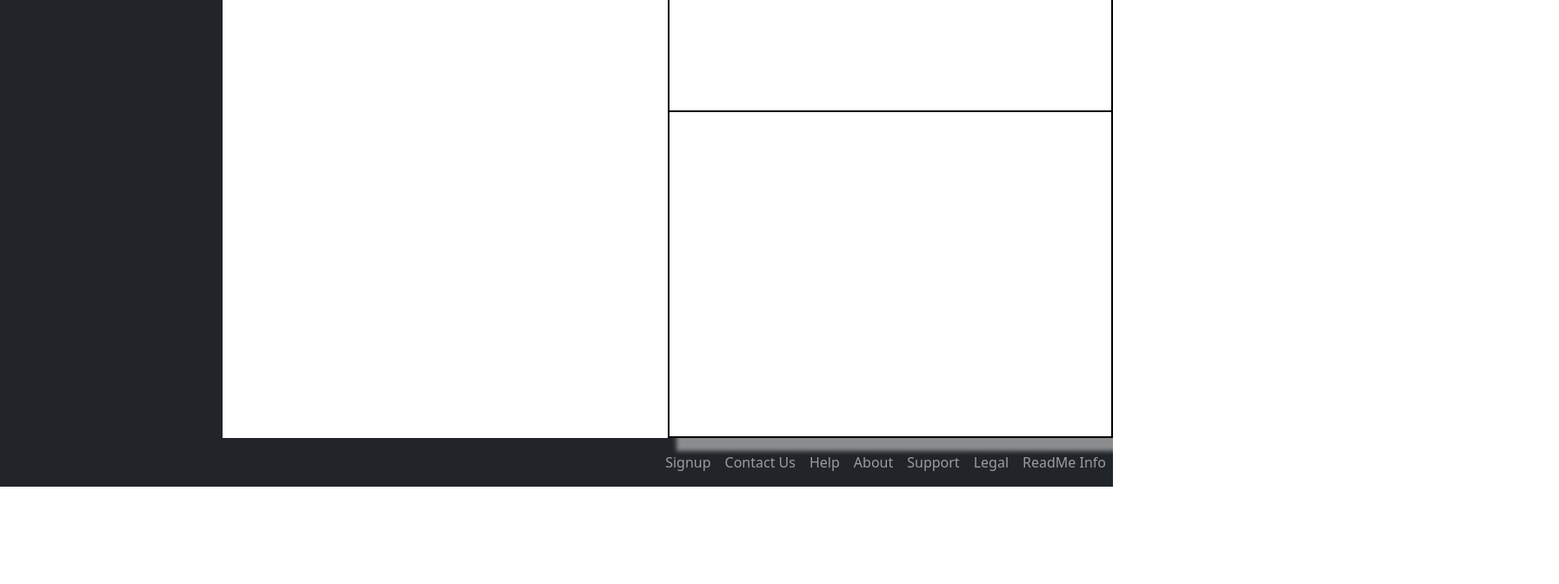
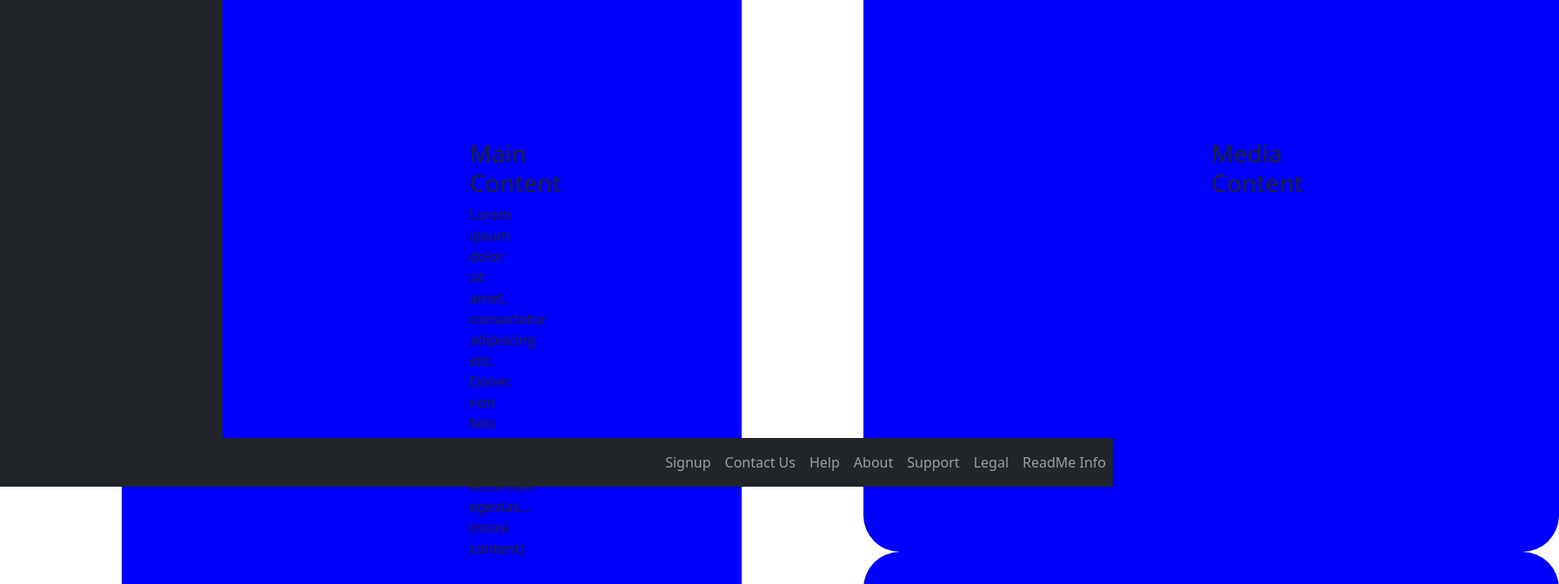
Before and after one commit to Dev-Lueders/CsbR, a React (Vite) app: page / in a window 1280 px wide. Shown: the part 240-912 px from the top of the page at 87% size, 1793 px wide, since content can reach past the window. Before the commit the page ends 800 px from the top, so only its background shows below. Built offline with nearby package versions, Linux system fonts and the light colour scheme.

Commit message:
#18 - Added UGC Cards not Funcional yet - 21_03-36_03-2025 - (Committed by: Dev-Lueders)

```diff
--- a/src/Pages/Test Page/Component_Testing.jsx
+++ b/src/Pages/Test Page/Component_Testing.jsx
@@ -2,12 +2,16 @@ import React from 'react';
 import "../pages_styles.css";
 import "../../components/components_styles.css"
 import Page_Frame from '../../components/Organisim/Page_Frame';
-
-
+import Main_Container from '../../components/Atoms/Main_Content/Main_Container';
+import Stats_Container from '../../components/Atoms/Stats_Content/Stats_Container';
+import Media_Container from '../../components/Atoms/Media_Content/Media_Container';
+import UGC_Card from '../../components/Atoms/UGC_Cards/UGC_Cards';
 const Component_Testing = () => {
     return (
         <>
-     <Page_Frame/>
+  <Main_Container/>
+  <Stats_Container/>
+  <Media_Container/>
 
         </>
     );
--- a/src/components/Atoms/Main_Content/Main_Container.jsx
+++ b/src/components/Atoms/Main_Content/Main_Container.jsx
@@ -1,16 +1,32 @@
 import React from 'react';
+import { useSelector } from 'react-redux';
 import "bootstrap/dist/css/bootstrap.min.css";
 import "../../components_styles.css";
+import PropTypes from 'prop-types';
 
-// Accept both MC_Style and children props
-const Main_Container = ({ MC_Style = {}, children }) => {
+const Main_Container = ({ MC_Style, children }) => {
+  const selector_Main_Container = useSelector(state => state.MC_Box || []);
   return (
-    <div className="main-content-box" style={MC_Style}>
-      <h3 style={{ marginBottom: '5vh' }}>Main Content</h3>
-      {/* Render any nested components here */}
+    <div className="Main_Content"
+      style={MC_Style}
+      role="region"
+      aria-label="Main Content">
+
+      <h3 className="MC_class">Main Content</h3>
       {children}
     </div>
   );
 };
 
+Main_Container.propTypes = {
+  MC_Style: PropTypes.object,
+  children: PropTypes.node,
+  mediaType: PropTypes.oneOf(['map', 'image', 'video'])
+
+};
+
+Main_Container.defaultProps = {
+  MC_Style: {},
+};
+
 export default Main_Container;
--- a/src/components/Atoms/Media_Content/Media_Container.jsx
+++ b/src/components/Atoms/Media_Content/Media_Container.jsx
@@ -2,34 +2,32 @@ import React from 'react';
 import { useSelector } from 'react-redux';
 import "bootstrap/dist/css/bootstrap.min.css";
 import "../../components_styles.css";
+import PropTypes from 'prop-types';
 
-const MediaContainer = ({ children }) => {
-  const selector_MediaContainer = useSelector(state => state.boxState);
+const Media_Container = ({ ME_Style, children }) => {
+  const selector_Media_Container = useSelector(state => state.ME_Box || []);
 
   return (
-    <div
-      className="box-container"
-      style={{
-        position: 'absolute',
-        top: '6.8vh',
-        right: '0vw',
-        width: 'calc(50vw - 10vw)',
-        height: '39.3vh',
-        margin: '0',
-        border: '2px solid black',
-        padding: '20px',
-        boxShadow: '10px 15px 5px rgba(211, 211, 211, 0.6)',
-        backgroundColor: '#fff',
-        zIndex: 10,
-        display: 'flex',
-        justifyContent: 'center',
-        alignItems: 'center',
-        overflow: 'hidden',
-      }}
-    >
-      {children} {/* Accepts WorldMap as a child component */}
+    <div className="Media_Content"
+      style={ME_Style}
+      role="region"
+      aria-label="Media Section">
+
+      <h3 className="ME_class">Media Content</h3>
+      {children}
     </div>
   );
 };
 
-export default MediaContainer;
+Media_Container.propTypes = {
+  ME_Style: PropTypes.object,
+  children: PropTypes.node,
+  mediaType: PropTypes.oneOf(['map', 'image', 'video'])
+
+};
+
+Media_Container.defaultProps = {
+  ME_Style: {},
+};
+
+export default Media_Container;
--- a/src/components/Atoms/Stats_Content/Stats_Container.jsx
+++ b/src/components/Atoms/Stats_Content/Stats_Container.jsx
@@ -1,44 +1,33 @@
 import React from 'react';
 import { useSelector } from 'react-redux';
-// import {memoizedSelectStats} from '../../selectors';
 import "bootstrap/dist/css/bootstrap.min.css";
 import "../../components_styles.css";
-import Pagination from '../Pagination/pagination_component.jsx';
+import PropTypes from 'prop-types';
 
-const Stats_Container = ({ SC_Style = {}, children }) => {
-  const stats = useSelector(state => state.stats || []); // Get stats from Redux state
-
-  // Define default styles for the stats container
-  const defaultStyle = {
-    position: 'absolute',
-    bottom: '7vh',
-    right: '0vw',
-    width: 'calc(50vw - 10vw)',
-    height: '47.1vh',
-    border: '2px solid black',
-    padding: '1vw',
-    boxShadow: '10px 15px 5px rgba(211, 211, 211, 0.6)',
-    backgroundColor: '#fff',
-    zIndex: 10,
-    display: 'flex',
-    flexDirection: 'column',
-    justifyContent: 'flex-start',
-    alignItems: 'center'
-  };
-
-  // Merge default styles with any custom styles passed from the parent
-  const combinedStyle = { ...defaultStyle, ...SC_Style };
+const Stats_Container = ({ SC_Style, children }) => {
+  const selector_Stats_Container = useSelector(state => state.SC_Box || []);
 
   return (
-    <div className="stats-box" style={combinedStyle}>
-    <ul style={{ listStyle: 'none', padding: '0', margin: '0', width: '100%' }}>
+    <div className="Stats_Content"
+      style={SC_Style}
+      role="region"
+      aria-label="Statistics Section">
 
-      </ul>
-      {/* Render any nested children passed to the component */}
+      <h3 className="SC_class">Stats Content</h3>
       {children}
-
     </div>
   );
 };
 
+Stats_Container.propTypes = {
+  SC_Style: PropTypes.object,
+  children: PropTypes.node,
+  mediaType: PropTypes.oneOf(['map', 'image', 'video'])
+
+};
+
+Stats_Container.defaultProps = {
+  SC_Style: {},
+};
+
 export default Stats_Container;
--- /dev/null
+++ b/src/components/Atoms/UGC_Cards/UGC_Cards.jsx
@@ -0,0 +1,28 @@
+import React from 'react';
+import { useSelector } from 'react-redux'
+import "bootstrap/dist/css/bootstrap.min.css"
+import PropTypes from 'prop-types';
+
+const UGC_Card =({UGC_Style, children }) => {
+
+    return(
+        <div className="UGC_Content"
+        style={UGC_Style}
+        role="marquee"
+        aria-label="User Generated Content"
+        >
+
+        </div>
+    );
+};
+
+UGC_Card.propTypes = {
+    UGC_Style: PropTypes.object,
+    children: PropTypes.node,
+    mediaType: PropTypes.oneOf (['image','video'])
+}
+UGC_Card.defaultProps ={
+    UGC_Style: {},
+};
+
+export default UGC_Card
--- a/src/components/components_styles.css
+++ b/src/components/components_styles.css
@@ -1,7 +1,46 @@
 /* THIS CSS FILE IS FOR THE PLACEMENT OF THE COMPONENTS
 WIDTH, HIEGHT, MARGIN, BORDER, PADDING...COLOR, TEXT ALIGNMENT, BACKGROUNDS, AND HOVERING DONE IN THE PAGE STYLES, FOR MORE SPECIFIC STYLES ARE DONE INLINE ON THE PAGE. */
 
+.Main_Content{
+  width:30%;
+  border: 42px;
+  background-color: blue;
+  padding: 50vh;
+  margin:0 10vw
+}
 
+.Media_Content{
+  width:30%;
+  border-radius: 42px;
+  background-color: blue;
+  padding: 50vh;
+  margin:0 10vw
+}
+.Stats_Content{
+  width:30%;
+  border-radius: 42px;
+  background-color: blue;
+  padding: 50vh;
+  margin:0 10vw
+}
+
+.UGC_Card{
+
+  display: inline-block;
+  white-space: nowrap;
+  animation: moveCard 10s linear infinite;
+  padding: 20px;
+  border-radius: 5px;
+  background-color: chartreuse;
+}
+
+@keyframes moveCard {
+  0% { transform: translateX(100%);
+  }
+  100%{
+     transform: translateX(-100%);
+  }
+}
 
 .pagination button {
     padding: 8px 12px;
```
Also changed, not shown: commit_count.txt.
